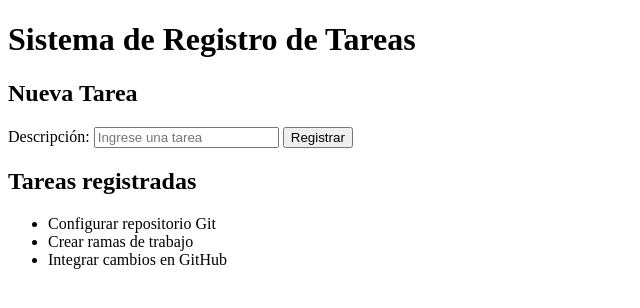
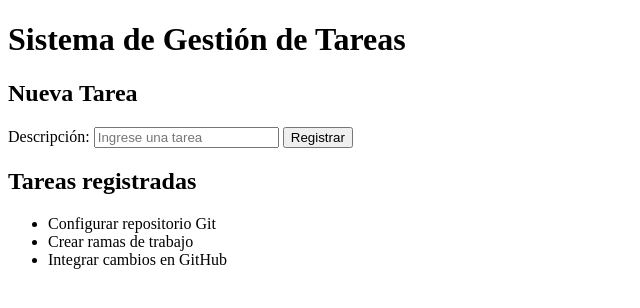
Before and after one commit to JOSUE-TS/sistema-tareas, a plain HTML site: page index.html in a window 1280 px wide. Shown: the whole page, without its empty margins (0-640 px from the left). Drawn offline with Linux system fonts and the light colour scheme.

Commit message:
Actualizar título del sistema

```diff
--- a/index.html
+++ b/index.html
@@ -6,7 +6,7 @@
     <title>Sistema de Tareas</title>
 </head>
 <body>
-    <h1>Sistema de Registro de Tareas</h1>
+    <h1>Sistema de Gestión de Tareas</h1>
 
     <main>
         <section id="formulario">
```
